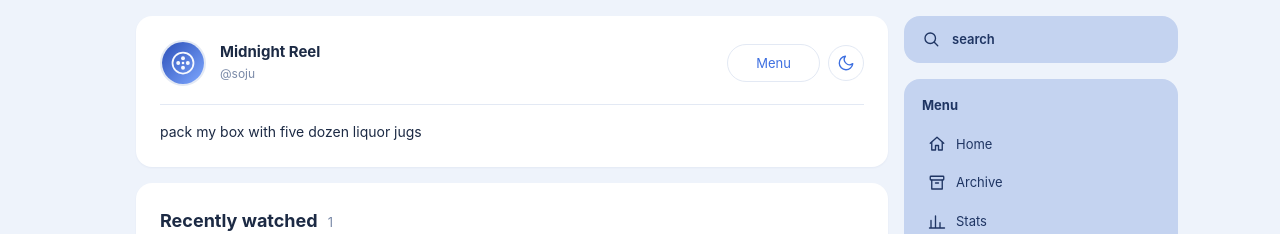
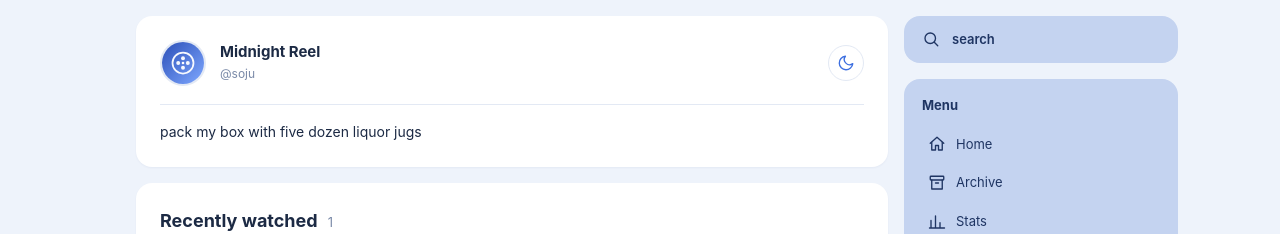
Before and after one commit to sojung-moon/sojung-moon.github.io, a Jekyll site: the page built from index.html, in a window 1280 px wide. Shown: the top 234 px of the page. Built offline with Jekyll 4.4.1, drawn with Linux system fonts in a browser that asks for light colours; some web fonts are replaced; the list of posts is cut into pages by our own code.

Commit message:
remove menu button

```diff
--- a/_includes/profile.html
+++ b/_includes/profile.html
@@ -8,14 +8,6 @@
       <span>{{ site.handle }}</span>
     </div>
     <div class="actions">
-      <div class="menu-wrap">
-        <button type="button" class="pill" id="menu-btn" aria-expanded="false" aria-controls="menu-pop">Menu</button>
-        <nav class="popover" id="menu-pop" hidden>
-          {%- for m in site.menu -%}
-          <a href="{{ m.url | relative_url }}">{{ m.title }}</a>
-          {%- endfor -%}
-        </nav>
-      </div>
       <button type="button" class="round" id="theme-btn" aria-label="다크 모드 전환">
         <span class="i-moon">{% include icon.html name="moon" %}</span>
         <span class="i-sun">{% include icon.html name="sun" %}</span>
```
